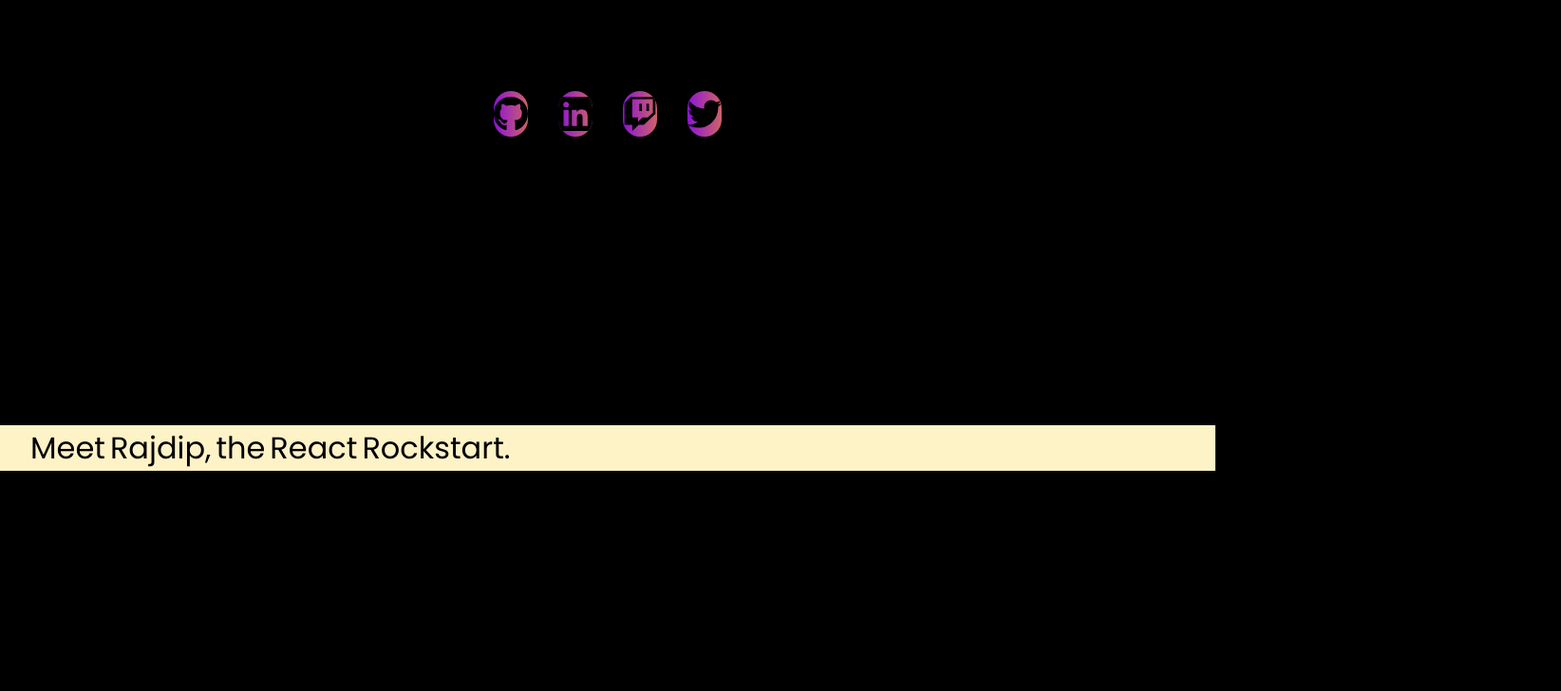
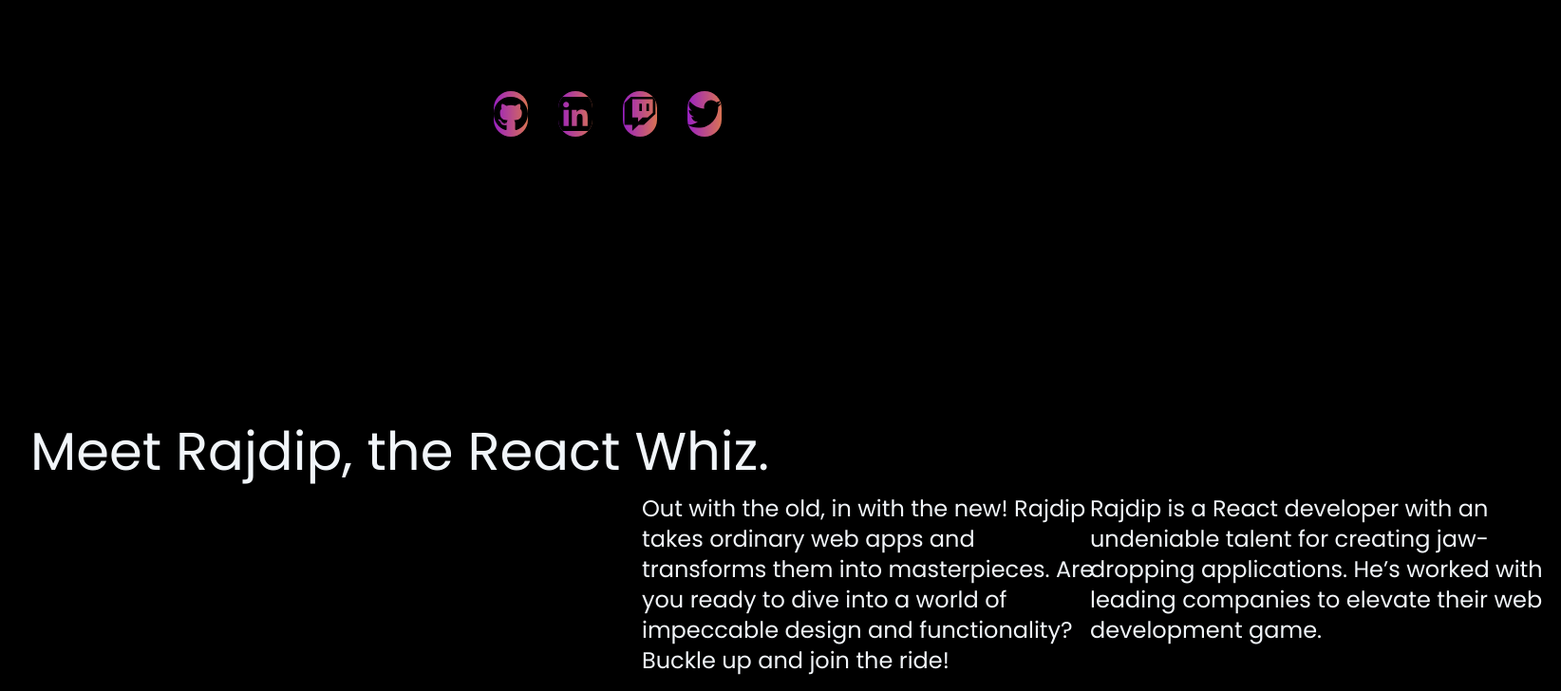
Before and after one commit to rajdips834/portfolio, a React (Create React App) app: page / in a window 1280 px wide. Shown: the part 464-1192 px from the top of the page at 95% size, 1644 px wide, since content can reach past the window. Before the commit the page ends 960 px from the top, so only its background shows below. Built offline with nearby package versions, Linux system fonts and the light colour scheme.

Commit message:
Before Kanishka touched my laptop

```diff
--- a/package.json
+++ b/package.json
@@ -13,6 +13,7 @@
     "react": "^18.2.0",
     "react-dom": "^18.2.0",
     "react-icons": "^4.10.1",
+    "react-intersection-observer": "^9.5.2",
     "react-scripts": "5.0.1",
     "typewriter-effect": "^2.20.1",
     "web-vitals": "^2.1.4"
--- a/src/components/navbar/Navbar.css
+++ b/src/components/navbar/Navbar.css
@@ -0,0 +1,5 @@
+.navbar {
+    background-color: rgba(92, 92, 92, 0.2);
+    backdrop-filter: blur(20px) saturate(160%) contrast(45%) brightness(140%);
+    -webkit-backdrop-filter: blur(40px) saturate(160%) contrast(45%) brightness(140%);
+  }
--- a/src/components/navbar/Navbar.jsx
+++ b/src/components/navbar/Navbar.jsx
@@ -1,6 +1,8 @@
+import "./Navbar.css";
+
 export default function Navbar() {
   return (
-    <nav className="fixed w-full">
+    <nav className="fixed w-full ">
       <ul className="flex justify-between space-x-4 text-xl backdrop-filter backdrop-blur-lg text-slate-50">
         {" "}
         <li>
--- a/src/components/typewriter/AnimatedTextWord.jsx
+++ b/src/components/typewriter/AnimatedTextWord.jsx
@@ -42,16 +42,11 @@ const AnimatedTextWord = ({ text }) => {
 
   return (
     <div>
-      <motion.div
-        style={{ overflow: "hidden", display: "flex", fontSize: "2rem" }}
-        variants={container}
-        initial="hidden"
-        animate="visible"
-      >
+      <motion.div variants={container} initial="hidden" animate="visible">
         {words.map((word, index) => (
           <motion.span
             variants={child}
-            style={{ marginRight: "5px" }}
+            style={{ marginRight: "15px" }}
             key={index}
           >
             {word}
--- a/src/index.css
+++ b/src/index.css
@@ -2,7 +2,10 @@
 @tailwind components;
 @tailwind utilities;
 
-
+@font-face {
+  font-family: 'Raleway',sans-serif;
+  src: url(../public/fonts/RalewayDots-Regular.ttf);
+}
 body{
   background-color: black;
   font-family: 'Poppins', sans-serif;
--- a/src/pages/about/About.css
+++ b/src/pages/about/About.css
@@ -1,5 +1,9 @@
 .background{
     background-color: wheat;
+}
+@font-face {
+    font-family: 'Raleway',sans-serif;
+    src: url(../../../public/fonts/RalewayDots-Regular.ttf);
 }
 @font-face {
     font-family: 'Poppins';
@@ -9,9 +13,13 @@
     font-family: Poppins;
     position: relative;
     top: 90vh;
+    font-size: 3.5rem;
     padding-left: 2rem;
 
-
-
-
 }
+.about-subtext{
+    position: relative;
+    top: 90vh;
+    font-size: 1.5rem;
+    margin-bottom: 1rem;
+}
--- a/src/pages/about/About.jsx
+++ b/src/pages/about/About.jsx
@@ -1,27 +1,33 @@
-import "./About.css";
-import { useRef, useEffect, useState } from "react";
 import "./About.css";
 import { motion } from "framer-motion";
-import React from "react";
-import AnimatedTextCharacter from "../../components/typewriter/AnimatedTextCharacter";
+import { useInView } from "react-intersection-observer";
+import { React, useRef, useEffect, useState } from "react";
+import "./About.css";
 import AnimatedTextWord from "../../components/typewriter/AnimatedTextWord";
 
 export default function About() {
-  const myRef = useRef();
-  const [myElementisvisible, setMyElementisvisible] = useState(false);
-  useEffect(() => {
-    const observer = new IntersectionObserver((entries) => {
-      const entry = entries[0];
-      console.log(entry);
-    });
-    observer.observe(myRef.current);
-  }, []);
-
+  const [myRef, inView] = useInView();
   return (
-    <div>
-      <h1 ref={myRef} className=" about bg-amber-100 relative top-[90vh]">
-        <AnimatedTextWord text="Meet Rajdip, the React Rockstart."></AnimatedTextWord>
+    <div className=" text-slate-100">
+      <h1 ref={myRef} className=" about text-8xl">
+        <AnimatedTextWord text="Meet Rajdip, the React Whiz."></AnimatedTextWord>
       </h1>
+      <div className="top-[90vh] relative gap-10 justify-center flex flex-wrap">
+        <motion.div
+          initial={{ x: "-400%" }}
+          animate={{ x: "calc(100vw - 50%)" }}
+          className="p-4  relative text-2xl w-[40vw]"
+        >
+          Rajdip is a React developer with an undeniable talent for creating
+          jaw-dropping applications. He’s worked with leading companies to
+          elevate their web development game.
+        </motion.div>
+        <motion.div className="p-4 relative text-2xl w-[40vw]">
+          Out with the old, in with the new! Rajdip takes ordinary web apps and
+          transforms them into masterpieces. Are you ready to dive into a world
+          of impeccable design and functionality? Buckle up and join the ride!
+        </motion.div>
+      </div>
     </div>
   );
 }
```
Also changed, not shown: src/components/background/Background.css (deleted, +0 -36 lines), src/components/background/Background.jsx (deleted), 1 other file (tests, documents, lock files or other folders).
